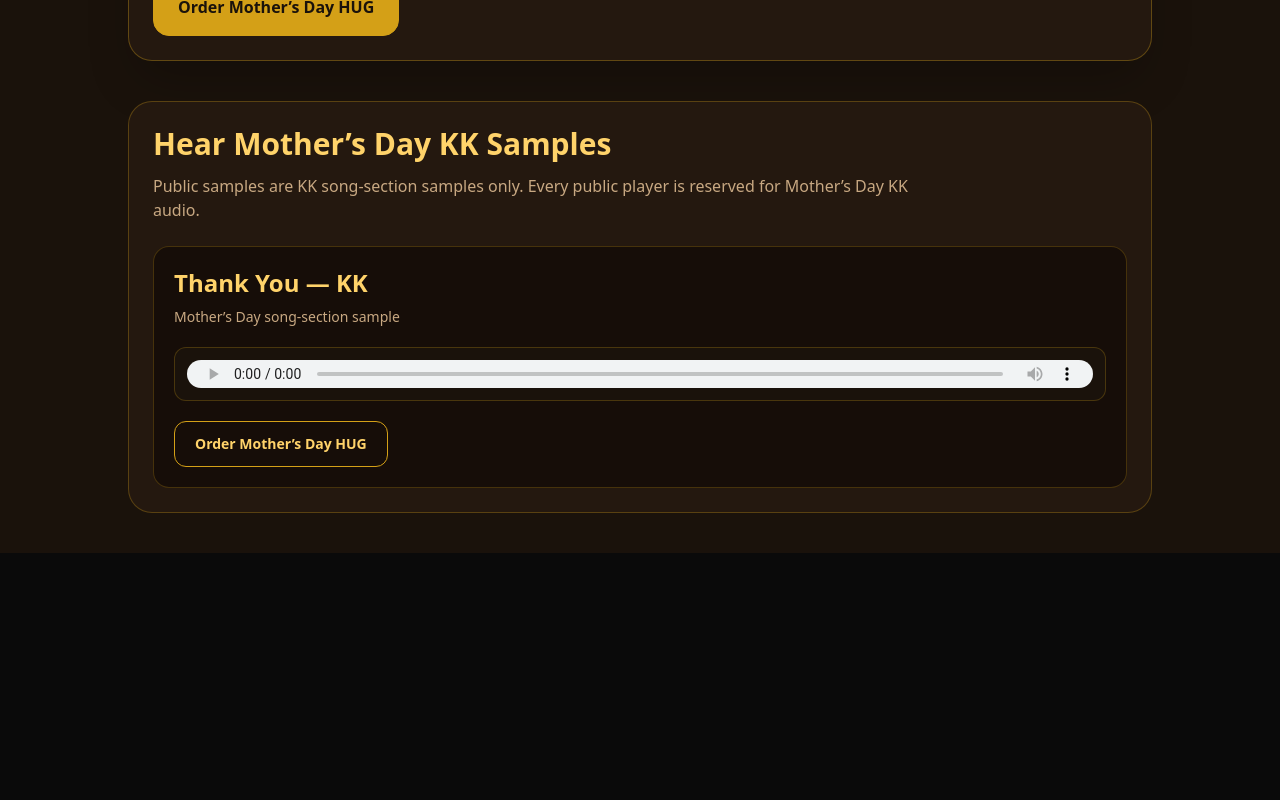
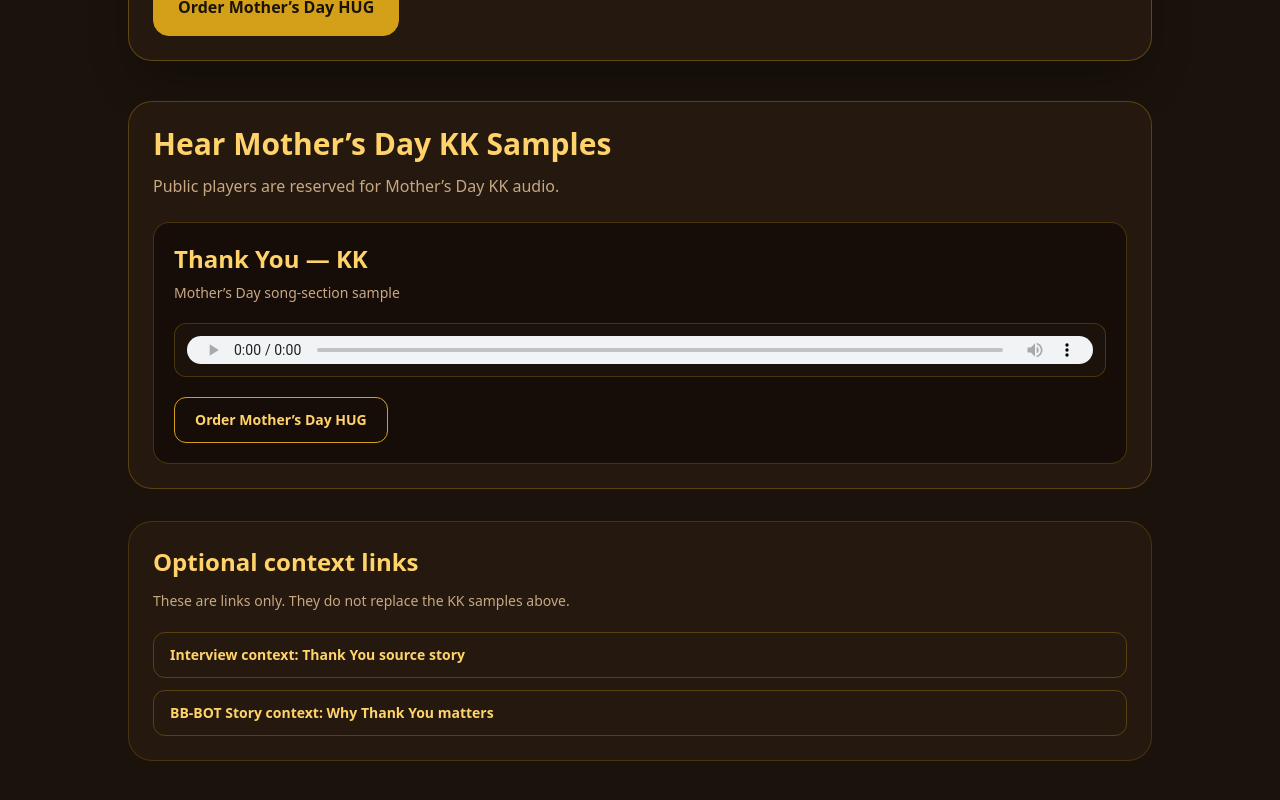
Before and after one commit to mmmm013/k-kut, a Next.js app: page / in a window 1280 px wide. Shown: the part 294-1094 px from the top of the page. Before the commit the page ends 847 px from the top, so only its background shows below. Built offline with nearby package versions, Linux system fonts and the light colour scheme.

Commit message:
Add link-only Mother’s Day context

```diff
--- a/app/find/page.tsx
+++ b/app/find/page.tsx
@@ -8,6 +8,17 @@ const KK_SAMPLES = [
     subtitle: "Mother’s Day song-section sample",
     audioUrl:
       "https://tlbqzzhhypixfbejoucr.supabase.co/storage/v1/object/public/tracks/thank-you-kk.mp3",
+  },
+];
+
+const CONTEXT_LINKS = [
+  {
+    label: "Interview context: Thank You source story",
+    href: "/mothers-day/thank-you-source.mp3",
+  },
+  {
+    label: "BB-BOT Story context: Why Thank You matters",
+    href: "/mothers-day/thank-you-source.mp3",
   },
 ];
 
@@ -25,7 +36,8 @@ export default function FindPage() {
           </h1>
 
           <p className="mt-5 max-w-3xl text-lg leading-relaxed text-[#F5E6C8]">
-            This page now shows KK song-section samples only. Every public player is reserved for Mother’s Day KK audio.
+            This page shows KK song-section samples only. Every public player
+            is reserved for Mother’s Day KK audio.
           </p>
 
           <a
@@ -74,6 +86,28 @@ export default function FindPage() {
             ))}
           </div>
         </section>
+
+        <section className="mt-8 rounded-3xl border border-[#D4A017]/20 bg-[#24180F] p-6">
+          <h2 className="text-2xl font-bold text-[#FFD36A]">
+            Optional context links
+          </h2>
+
+          <p className="mt-3 max-w-3xl text-sm leading-relaxed text-[#C8A882]">
+            These are links only. They do not replace the KK samples above.
+          </p>
+
+          <div className="mt-5 flex flex-col gap-3">
+            {CONTEXT_LINKS.map((link) => (
+              <a
+                key={link.label}
+                href={link.href}
+                className="rounded-xl border border-[#D4A017]/30 px-4 py-3 text-sm font-semibold text-[#FFD36A]"
+              >
+                {link.label}
+              </a>
+            ))}
+          </div>
+        </section>
       </section>
     </main>
   );
--- a/app/page.tsx
+++ b/app/page.tsx
@@ -8,6 +8,17 @@ const KK_SAMPLES = [
     subtitle: "Mother’s Day song-section sample",
     audioUrl:
       "https://tlbqzzhhypixfbejoucr.supabase.co/storage/v1/object/public/tracks/thank-you-kk.mp3",
+  },
+];
+
+const CONTEXT_LINKS = [
+  {
+    label: "Interview context: Thank You source story",
+    href: "/mothers-day/thank-you-source.mp3",
+  },
+  {
+    label: "BB-BOT Story context: Why Thank You matters",
+    href: "/mothers-day/thank-you-source.mp3",
   },
 ];
 
@@ -43,7 +54,7 @@ export default function HomePage() {
           </h2>
 
           <p className="mt-3 max-w-3xl text-[#C8A882]">
-            Public samples are KK song-section samples only. Every public player is reserved for Mother’s Day KK audio.
+            Public players are reserved for Mother’s Day KK audio.
           </p>
 
           <div className="mt-6 grid gap-5">
@@ -79,6 +90,28 @@ export default function HomePage() {
             ))}
           </div>
         </section>
+
+        <section className="mt-8 rounded-3xl border border-[#D4A017]/20 bg-[#24180F] p-6">
+          <h2 className="text-2xl font-bold text-[#FFD36A]">
+            Optional context links
+          </h2>
+
+          <p className="mt-3 max-w-3xl text-sm leading-relaxed text-[#C8A882]">
+            These are links only. They do not replace the KK samples above.
+          </p>
+
+          <div className="mt-5 flex flex-col gap-3">
+            {CONTEXT_LINKS.map((link) => (
+              <a
+                key={link.label}
+                href={link.href}
+                className="rounded-xl border border-[#D4A017]/30 px-4 py-3 text-sm font-semibold text-[#FFD36A]"
+              >
+                {link.label}
+              </a>
+            ))}
+          </div>
+        </section>
       </section>
     </main>
   );
```
